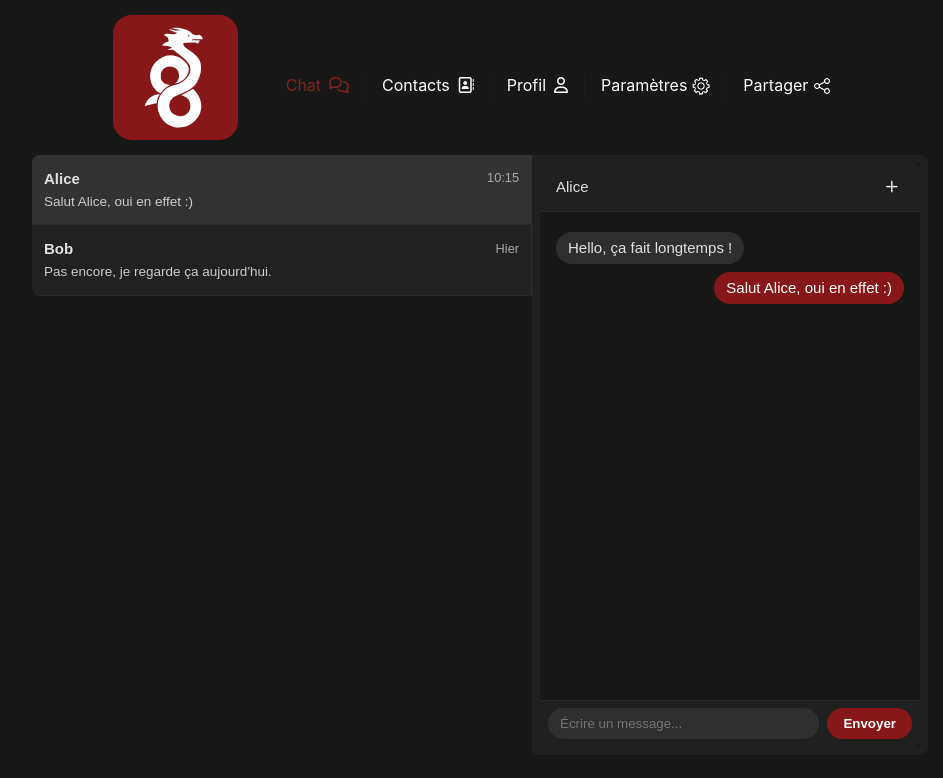
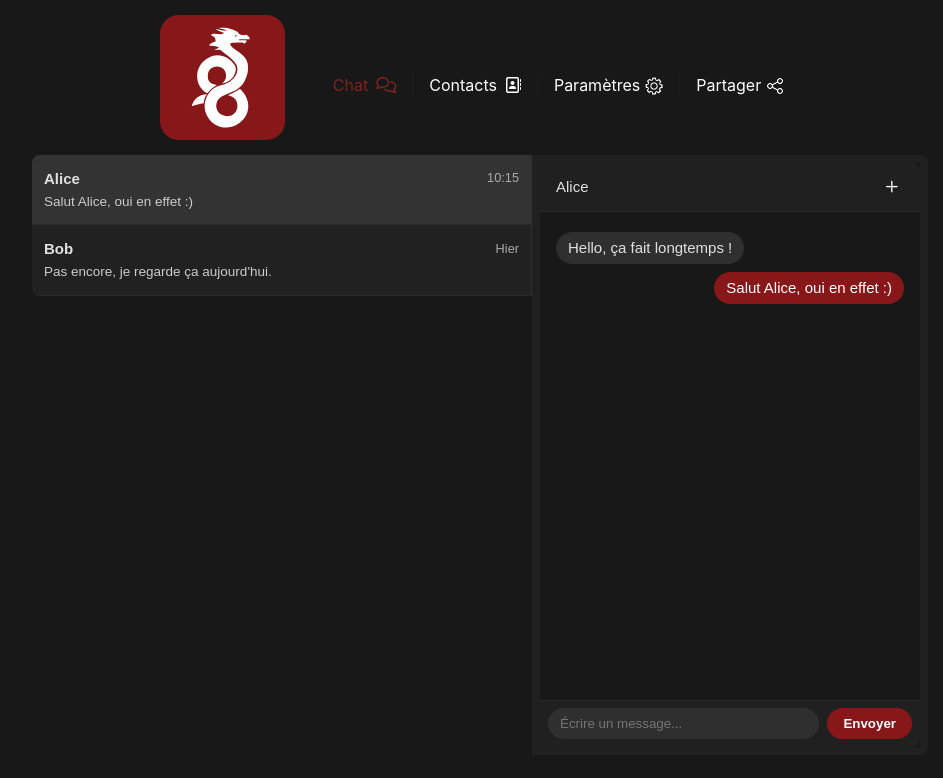
Before and after one commit to loouis-t/WireChat, a Vue app in the folder front/: page / in a window 1280 px wide. Shown: the top 778 px of the page, without its empty margins (160-1103 px from the left). Built offline with nearby package versions, Linux system fonts and the light colour scheme.

Commit message:
[IMP] front: fixed global organization of pages

```diff
--- a/front/src/App.vue
+++ b/front/src/App.vue
@@ -34,9 +34,6 @@ onBeforeUnmount(() => {
         <RouterLink to="/contacts"
           >Contacts<i class="fa-solid fa-address-book" style="margin-left: 8px"></i
         ></RouterLink>
-        <RouterLink to="/profile"
-          >Profil<i class="fa-solid fa-user" style="margin-left: 8px"></i
-        ></RouterLink>
         <RouterLink to="/settings"
           >Paramètres<img class="gear" src="./assets/gear.webp"
         /></RouterLink>
@@ -57,8 +54,8 @@ onBeforeUnmount(() => {
       <RouterLink @click="toggleMobileMenu" to="/contacts"
         >Contacts<i class="fa-solid fa-address-book" style="margin-left: 8px"></i
       ></RouterLink>
-      <RouterLink @click="toggleMobileMenu" to="/profile"
-        >Profil<i class="fa-solid fa-user" style="margin-left: 8px"></i
+      <RouterLink @click="toggleMobileMenu" to="/chatlist"
+        >Chatlist<i class="fa-solid fa-comments" style="margin-left: 8px"></i
       ></RouterLink>
       <RouterLink @click="toggleMobileMenu" to="/settings"
         >Paramètres<img class="phoneGear" src="./assets/gear.webp"
--- a/front/src/router/index.ts
+++ b/front/src/router/index.ts
@@ -1,8 +1,9 @@
 import { createRouter, createWebHistory } from 'vue-router'
 import ChatView from '@/views/ChatView.vue'
 import ContactsView from '@/views/ContactsView.vue'
-import ProfileView from '@/views/ProfileView.vue'
-
+import SettingsView from '@/views/SettingsView.vue'
+import ShareView from '@/views/ShareView.vue'
+import ChatList from '@/components/ChatList.vue'
 const router = createRouter({
   history: createWebHistory(import.meta.env.BASE_URL),
   routes: [
@@ -17,19 +18,19 @@ const router = createRouter({
       component: ContactsView,
     },
     {
-      path: '/profile',
-      name: 'profile',
-      component: ProfileView,
-    },
-    {
       path: '/settings',
       name: 'settings',
-      component: () => import('../views/SettingsView.vue'),
+      component: SettingsView,
     },
     {
       path: '/share',
       name: 'share',
-      component: () => import('../views/ShareView.vue'),
+      component: ShareView,
+    },
+    {
+      path: '/chatlist',
+      name: 'chatlist',
+      component: ChatList,
     },
   ],
 })
```
